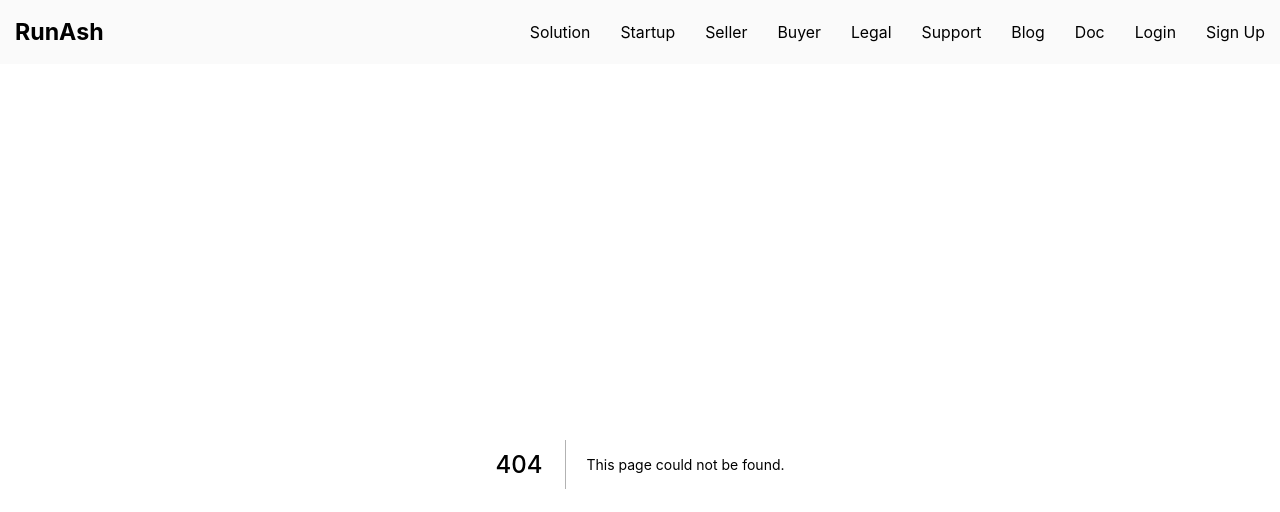
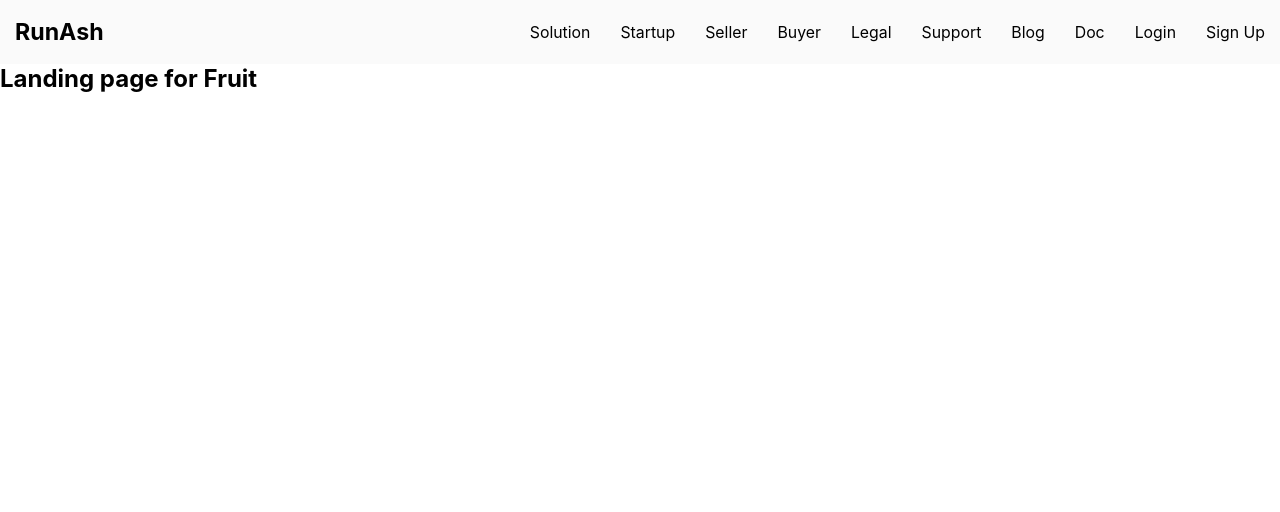
Before and after one commit to rammurmu/next, a Next.js app: page /products/fruit in a window 1280 px wide. Before the commit this address had no page. Shown: the top 512 px of the page. Built offline with nearby package versions, Linux system fonts and the light colour scheme.

Commit message:
Create fruit.js

```diff
--- /dev/null
+++ b/pages/products/fruit.js
@@ -0,0 +1,5 @@
+function Fruit() {
+  return <h1>Landing page for Fruit</h1>
+}
+
+export default Fruit
```
